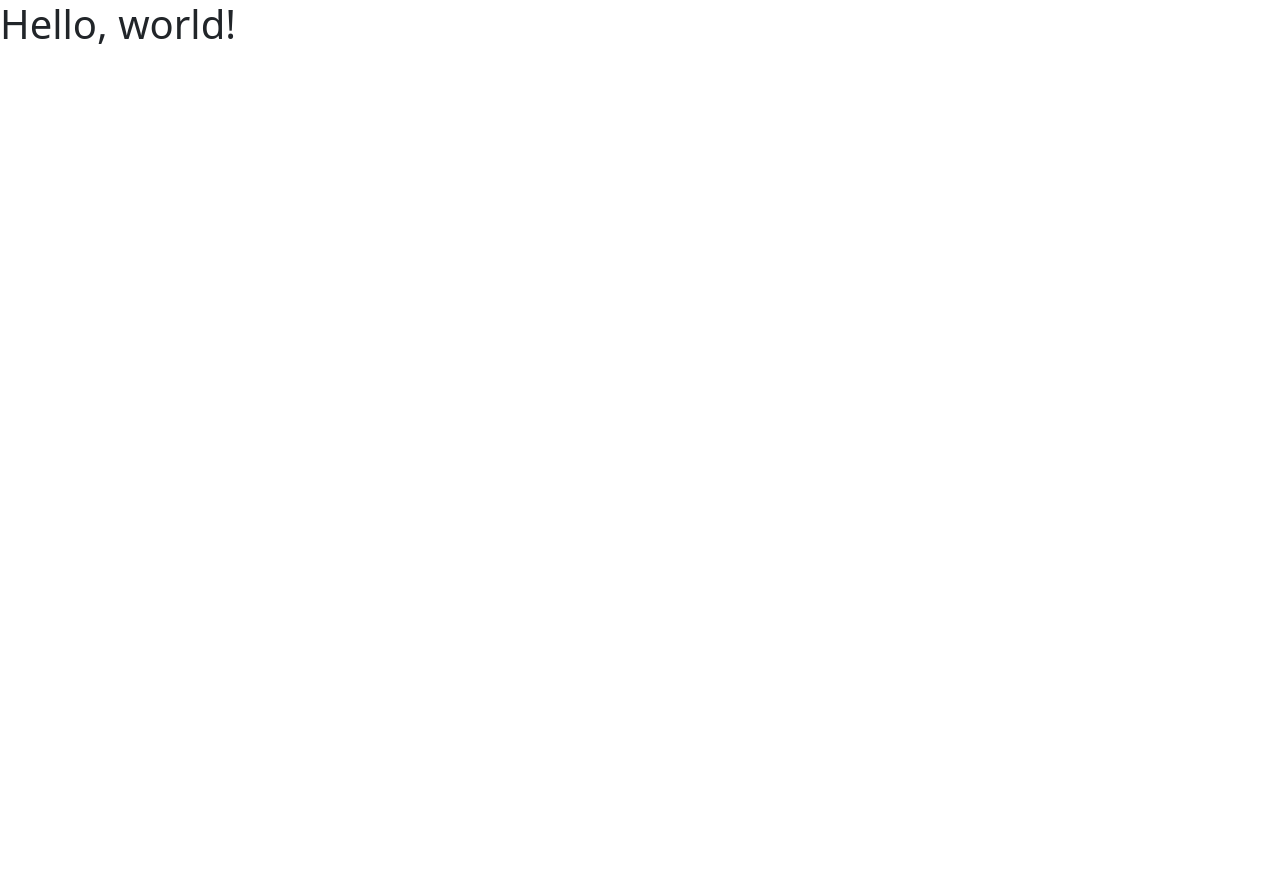
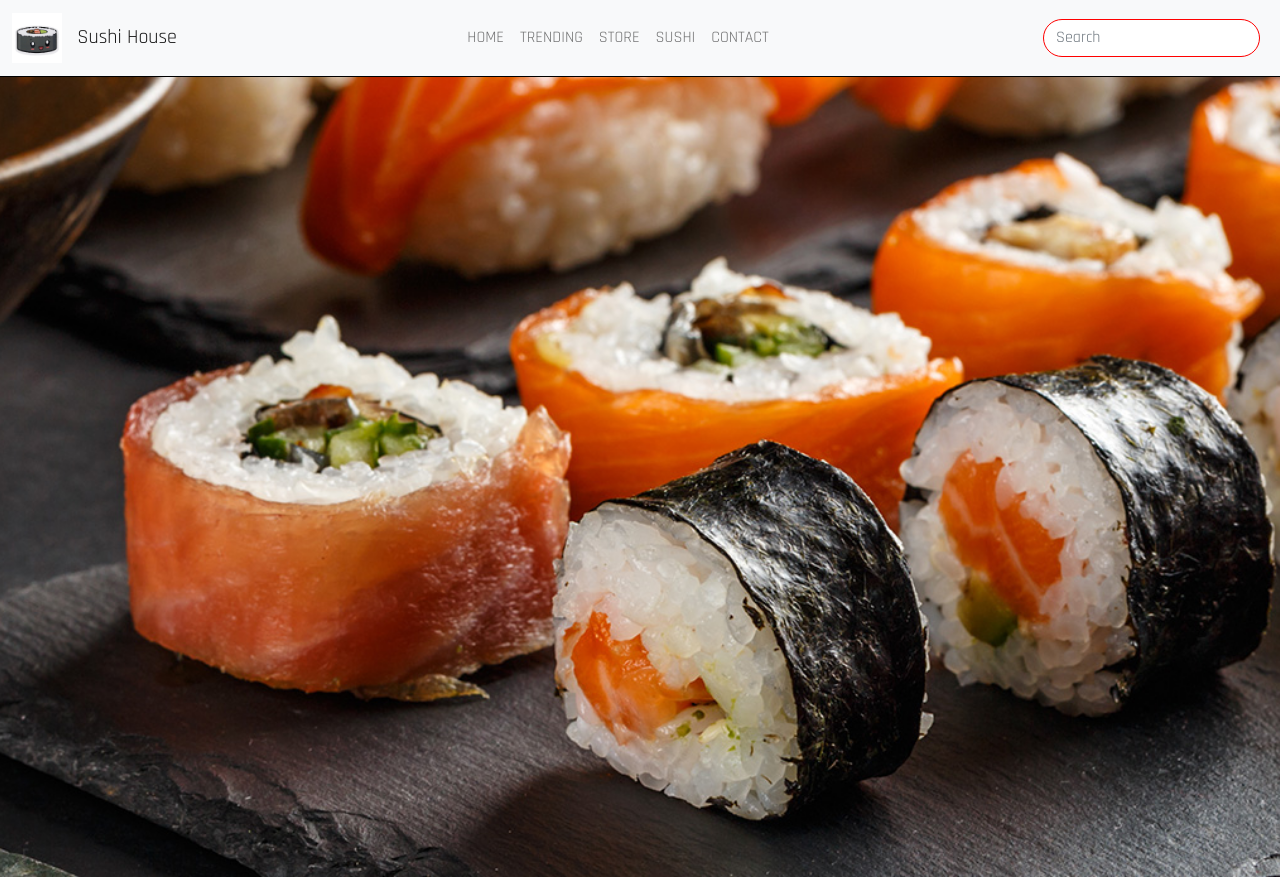
Before and after one commit to Meghe89/SushiSite, a plain HTML site: page index.html in a window 1280 px wide. Before the commit the page ends 800 px from the top, so only its background shows below. Drawn offline with nearby package versions, Linux system fonts and the light colour scheme.

Commit message:
Nav & Header

```diff
--- a/index.html
+++ b/index.html
@@ -11,17 +11,62 @@
     <!-- Favicon -->
     <link rel="shortcut icon" href="./Img/favicon.ico" type="image/x-icon">
 
+    <!-- Google Font -->
+    <link rel="preconnect" href="https://fonts.googleapis.com">
+    <link rel="preconnect" href="https://fonts.gstatic.com" crossorigin>
+    <link href="https://fonts.googleapis.com/css2?family=Rajdhani:wght@300;400;500;600;700&display=swap" rel="stylesheet">
+
     <!-- Custom Css -->
     <link rel="stylesheet" href="style.css">
 
     <title>Sushi House</title>
   </head>
   <body>
-    <h1>Hello, world!</h1>
+    <!-- Navbar Start -->
+    <nav class="navbar navbar-expand-lg navbar-light bg-light">
+        <div class="container-fluid">
+          <a class="navbar-brand" href="#"><img class="nav-img" src="./Img/Nav_Sushi.png" alt=""> Sushi House</a>
+          <button class="navbar-toggler" type="button" data-bs-toggle="collapse" data-bs-target="#navbarSupportedContent" aria-controls="navbarSupportedContent" aria-expanded="false" aria-label="Toggle navigation">
+            <span class="navbar-toggler-icon"></span>
+          </button>
+          <div class="collapse navbar-collapse" id="navbarSupportedContent">
+            <ul class="navbar-nav mx-auto mb-2 mb-lg-0">
+              <li class="nav-item">
+                <a class="nav-link" aria-current="page" href="#">HOME</a>
+              </li>
+              <li class="nav-item">
+                <a class="nav-link" href="#">TRENDING</a>
+              </li>
+              <li class="nav-item">
+                <a class="nav-link" href="#">STORE</a>
+              </li>
+              <li class="nav-item">
+                <a class="nav-link" href="#">SUSHI</a>
+              </li>
+              <li class="nav-item">
+                <a class="nav-link" href="#">CONTACT</a>
+              </li>
+            </ul>
+            <form class="d-flex ">
+              <input class="nav-search form-control me-2" type="search" placeholder="Search" aria-label="Search">
+              <!-- <button class="btn btn-outline-success" type="submit">Search</button> -->
+            </form>
+          </div>
+        </div>
+      </nav>
+    <!-- Navbar End -->
+    <!-- Header Start -->
+    <header>
+
+    </header>
+    <!-- Header End -->
+
 
 
     <!-- Bootstrap Js -->
     <script src="https://cdn.jsdelivr.net/npm/bootstrap@5.1.3/dist/js/bootstrap.bundle.min.js" integrity="sha384-ka7Sk0Gln4gmtz2MlQnikT1wXgYsOg+OMhuP+IlRH9sENBO0LRn5q+8nbTov4+1p" crossorigin="anonymous"></script>
+    <!-- FontAwesome -->
+    <script src="https://kit.fontawesome.com/4b900035da.js" crossorigin="anonymous"></script>
 
   </body>
 </html>
--- a/style.css
+++ b/style.css
@@ -0,0 +1,20 @@
+.navbar{
+    border-bottom: 1px solid #000000;
+    font-family: 'Rajdhani', sans-serif;
+}
+.nav-search{
+    border: 1px solid #ff0000!important;
+    border-radius: 25px;
+}
+.nav-img{
+    width: 60px;
+    padding-right: 10px;
+}
+header{
+    background-image: url('./Img/Header-Img.png');
+    background-repeat: no-repeat;
+    background-size: cover;
+    background-position: center;
+    width: 100%;
+    height: 100vh;
+}
```
Also changed, not shown: Img/Header-Img.png (added), Img/Nav_Sushi.png (added), 1 other file.
